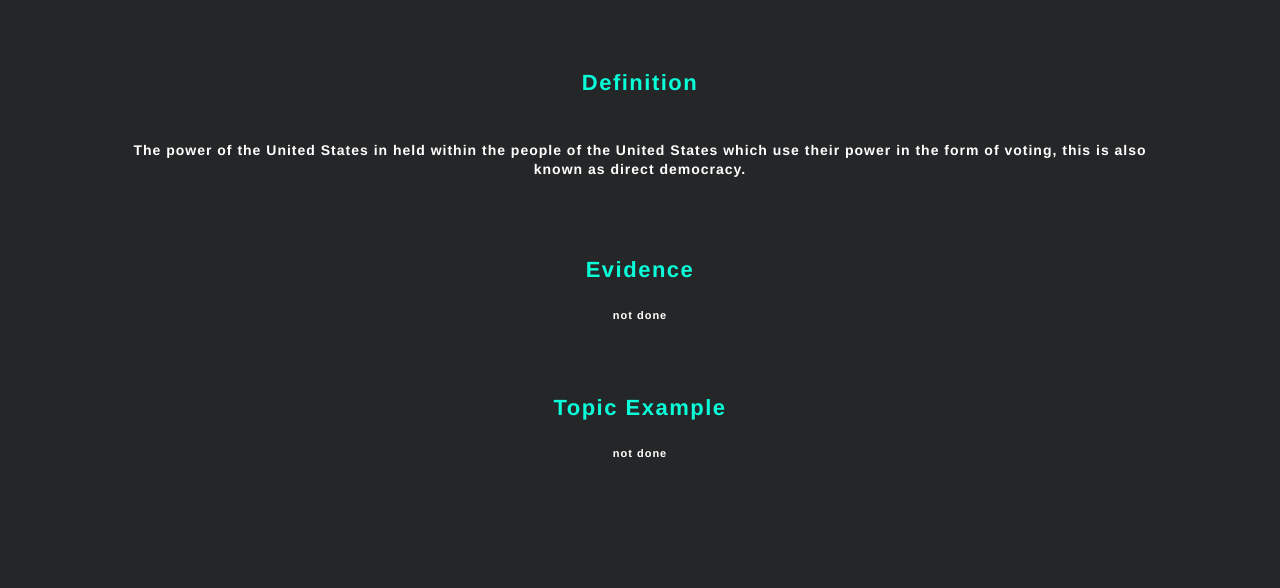
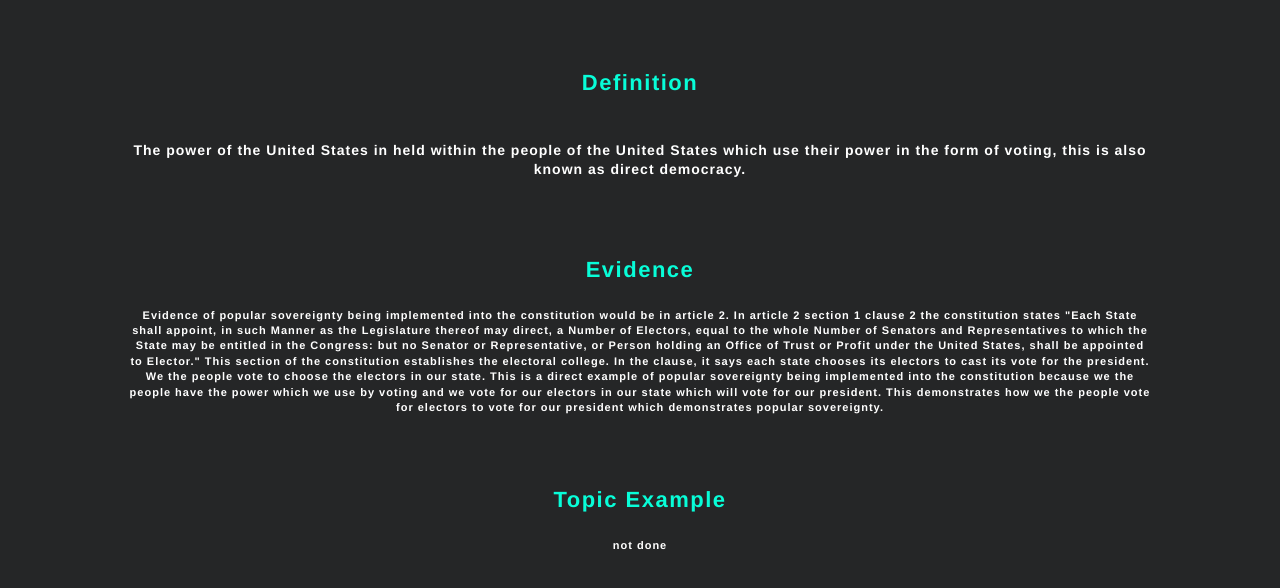
Before and after one commit to jackgrodnick/CivicsProject, a plain HTML site: page popularsovereignty.html in a window 1280 px wide. Shown: the part 192-780 px from the top of the page. Drawn offline with nearby package versions, Linux system fonts and the light colour scheme; a web font is replaced by a local one.

Commit message:
more stutufffuuf

```diff
--- a/popularsovereignty.html
+++ b/popularsovereignty.html
@@ -48,7 +48,7 @@ crossorigin="anonymous">
       <h3 class="evidenced">Evidence</h3>
     </div>
     <div class="example-fed">
-      <p class="para">not done</p>
+      <p class="para">Evidence of popular sovereignty being implemented into the constitution would be in article 2. In article 2 section 1 clause 2 the constitution states "Each State shall appoint, in such Manner as the Legislature thereof may direct, a Number of Electors, equal to the whole Number of Senators and Representatives to which the State may be entitled in the Congress: but no Senator or Representative, or Person holding an Office of Trust or Profit under the United States, shall be appointed to Elector." This section of the constitution establishes the electoral college. In the clause, it says each state chooses its electors to cast its vote for the president. We the people vote to choose the electors in our state. This is a direct example of popular sovereignty being implemented into the constitution because we the people have the power which we use by voting and we vote for our electors in our state which will vote for our president. This demonstrates how we the people vote for electors to vote for our president which demonstrates popular sovereignty.</p>
     </div>
     <div class="topic-ex">
       <h3 class="topic">Topic Example</h3>
```
